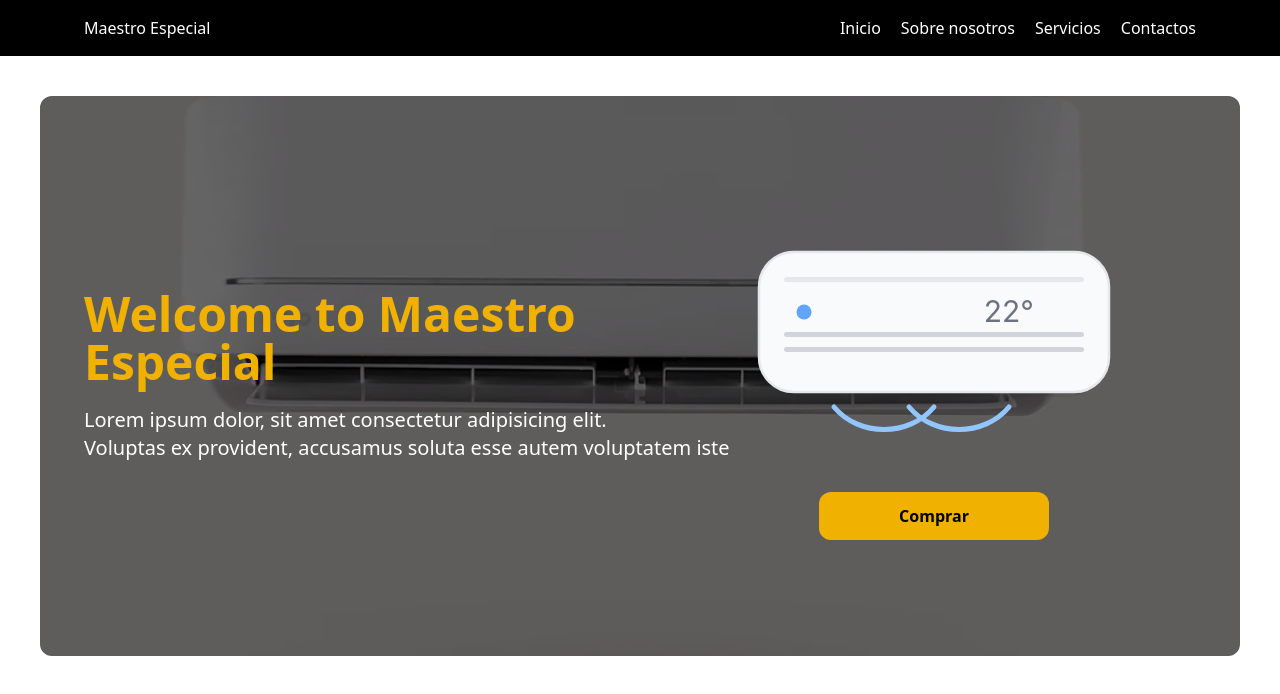
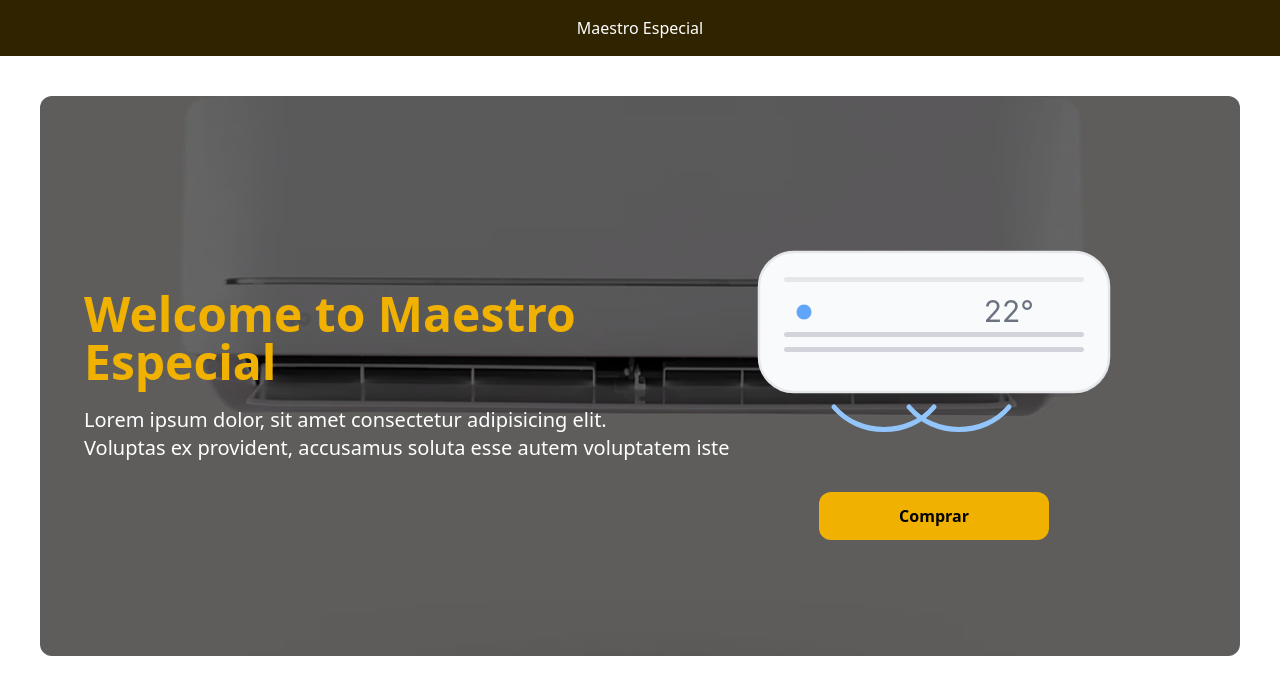
Before and after one commit to Alexei0216/maestro-especial, a Next.js app in the folder nextjs/: page / in a window 1280 px wide. Shown: the top 694 px of the page. Built offline with nearby package versions, Linux system fonts and the light colour scheme.

Commit message:
update hero block

```diff
--- a/nextjs/components/sections/Header.tsx
+++ b/nextjs/components/sections/Header.tsx
@@ -4,12 +4,13 @@ import Container from "../layouts/Container";
 
 export default function Header() {
     return (
-        <header className="bg-black text-white py-4">
-            <Container className="flex flex-row items-center justify-between">
+        <header className="bg-[#302400] text-white py-4">
+
+            <Container className="flex flex-row items-center justify-center">
                 <h1>
                     Maestro Especial
                 </h1>
-                <ul className="flex flex-row gap-5">
+                {/* <ul className="flex flex-row gap-5">
                     <li>
                         <Link href="/">Inicio</Link>
                     </li>
@@ -22,8 +23,9 @@ export default function Header() {
                     <li>
                         <Link href="/">Contactos</Link>
                     </li>
-                </ul>
+                </ul> */}
             </Container>
+
         </header>
     )
 }
--- a/nextjs/components/ui/ServiceCard.tsx
+++ b/nextjs/components/ui/ServiceCard.tsx
@@ -1,5 +1,7 @@
 export default function ServiceCard(){
     return (
-        <div className=""></div>
+        <div className="bg-white rounded-xl flex flex-col items-center justify-center py-3 px-5">
+
+        </div>
     )
 }
```
